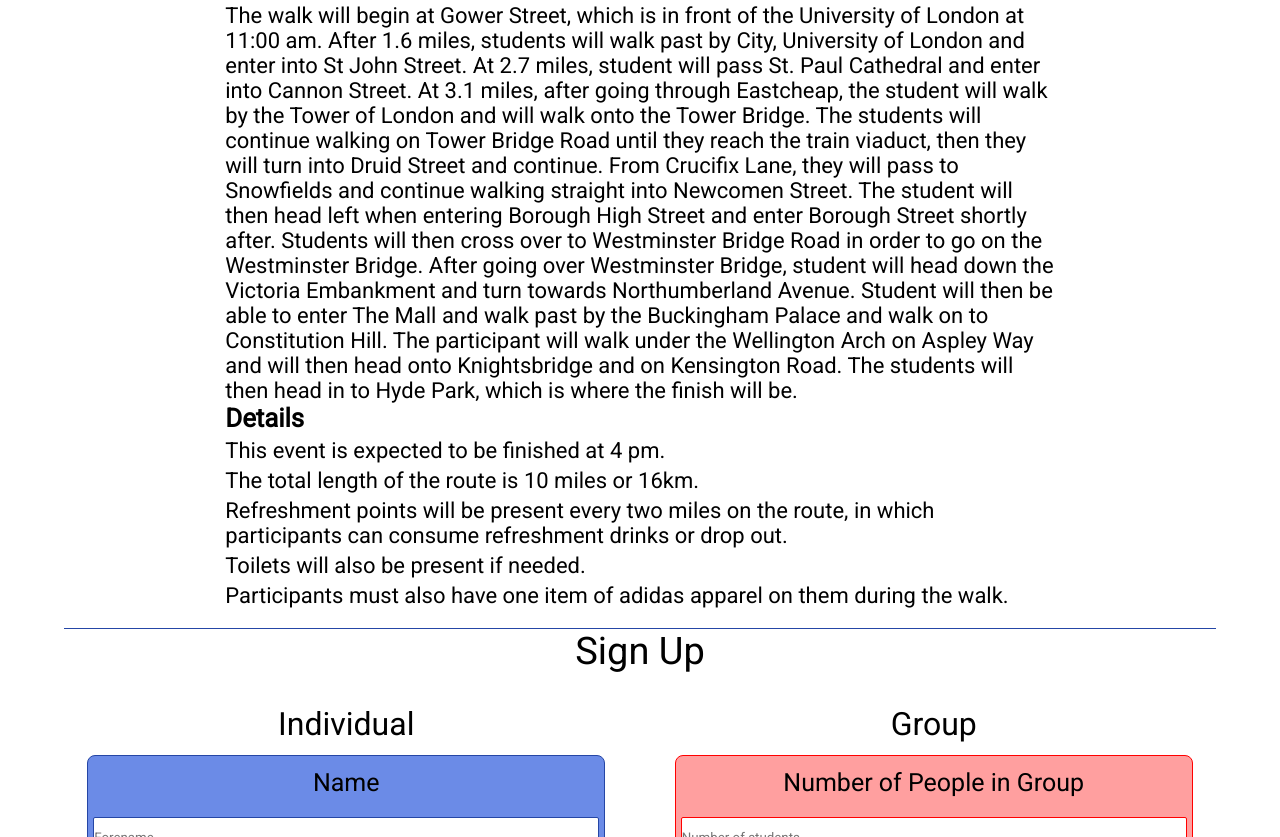
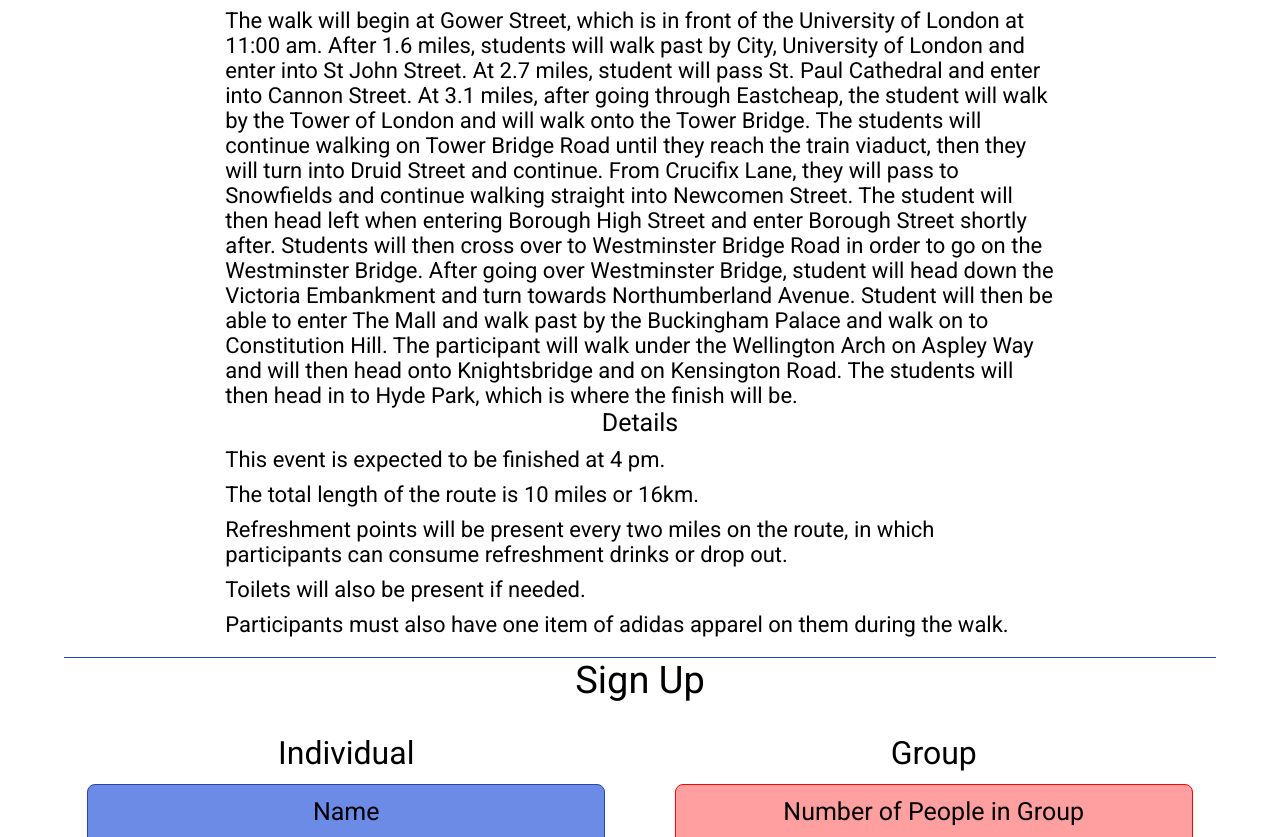
Before and after one commit to 30053813ASP/Adidas-Website.io, a plain HTML site: page index.html in a window 1280 px wide. Shown: the part 2574-3411 px from the top of the page. Drawn offline with Linux system fonts and the light colour scheme.

Commit message:
Update style.css

```diff
--- a/css/style.css
+++ b/css/style.css
@@ -263,8 +263,14 @@ header{
 	border-top: 1px solid #FF0000;
 }
 
+#Route h3{
+	text-align: center;
+	font-weight: 400;
+	font-size: 25px;
+}
+
 #Route p{
-	margin-top: 5px;
+	margin-top: 10px;
 }
 
 #route-map{
```
